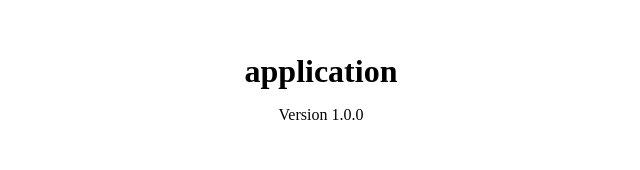
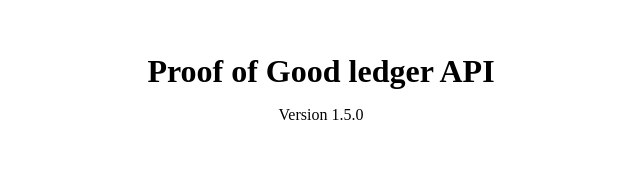
Before and after one commit to Leyline-gg/pog-api, a website: page public/index.html in a window 1280 px wide. Shown: the part 257-427 px from the top of the page, without its empty margins (319-959 px from the left). Drawn offline with Linux system fonts and the light colour scheme.

Commit message:
chore: bump version to 1.5.0 for the public page

```diff
--- a/public/index.html
+++ b/public/index.html
@@ -71,8 +71,8 @@
 
 <body>
   <div class="info">
-    <h1>application</h1>
-    <p>Version 1.0.0</p>
+    <h1>Proof of Good ledger API</h1>
+    <p>Version 1.5.0</p>
 
     <h3>OpenAPI spec: <a href="./openapi.json">/openapi.json</a></h3>
     <h3>API Explorer: <a href="./explorer">/explorer</a></h3>
```
